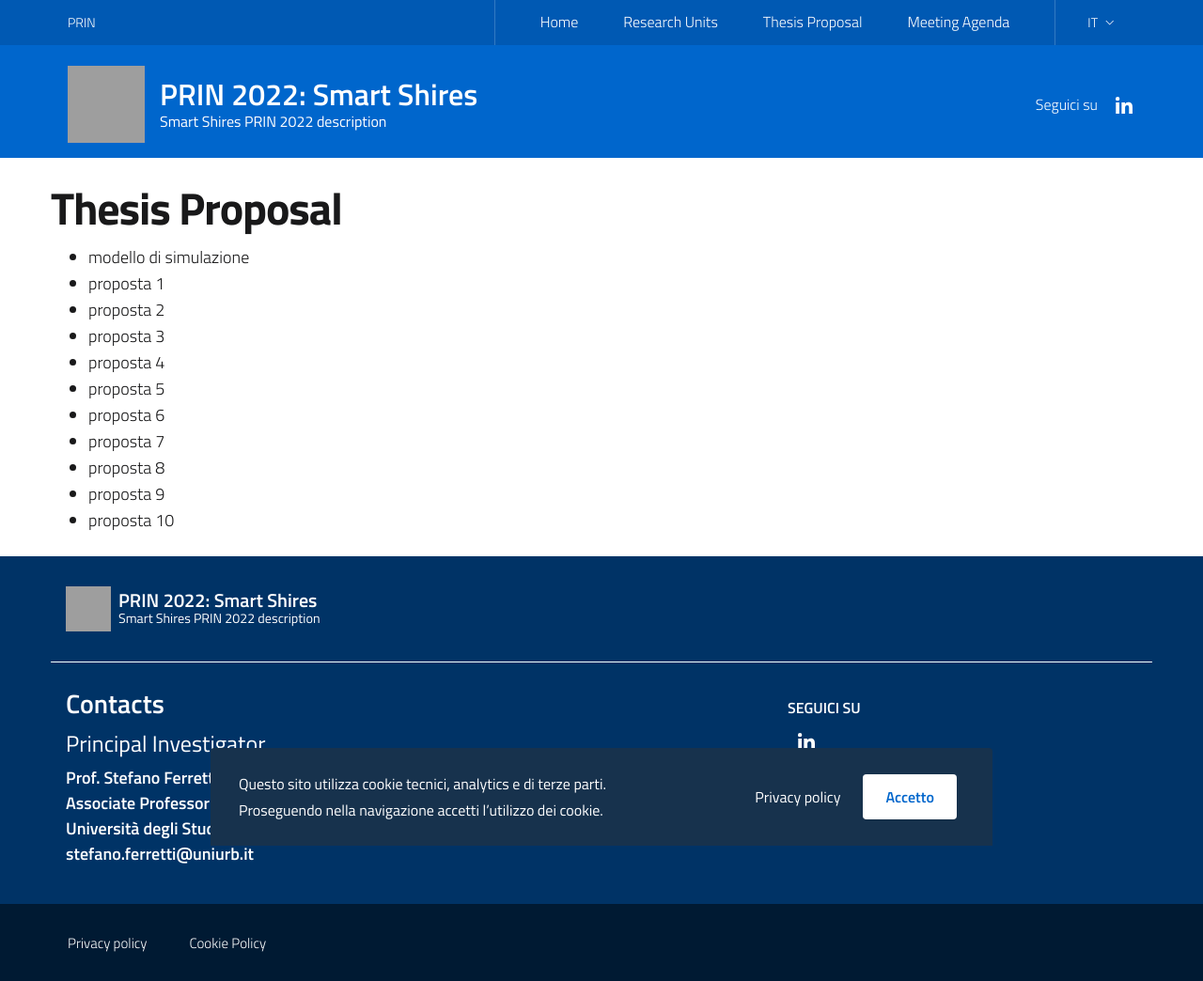
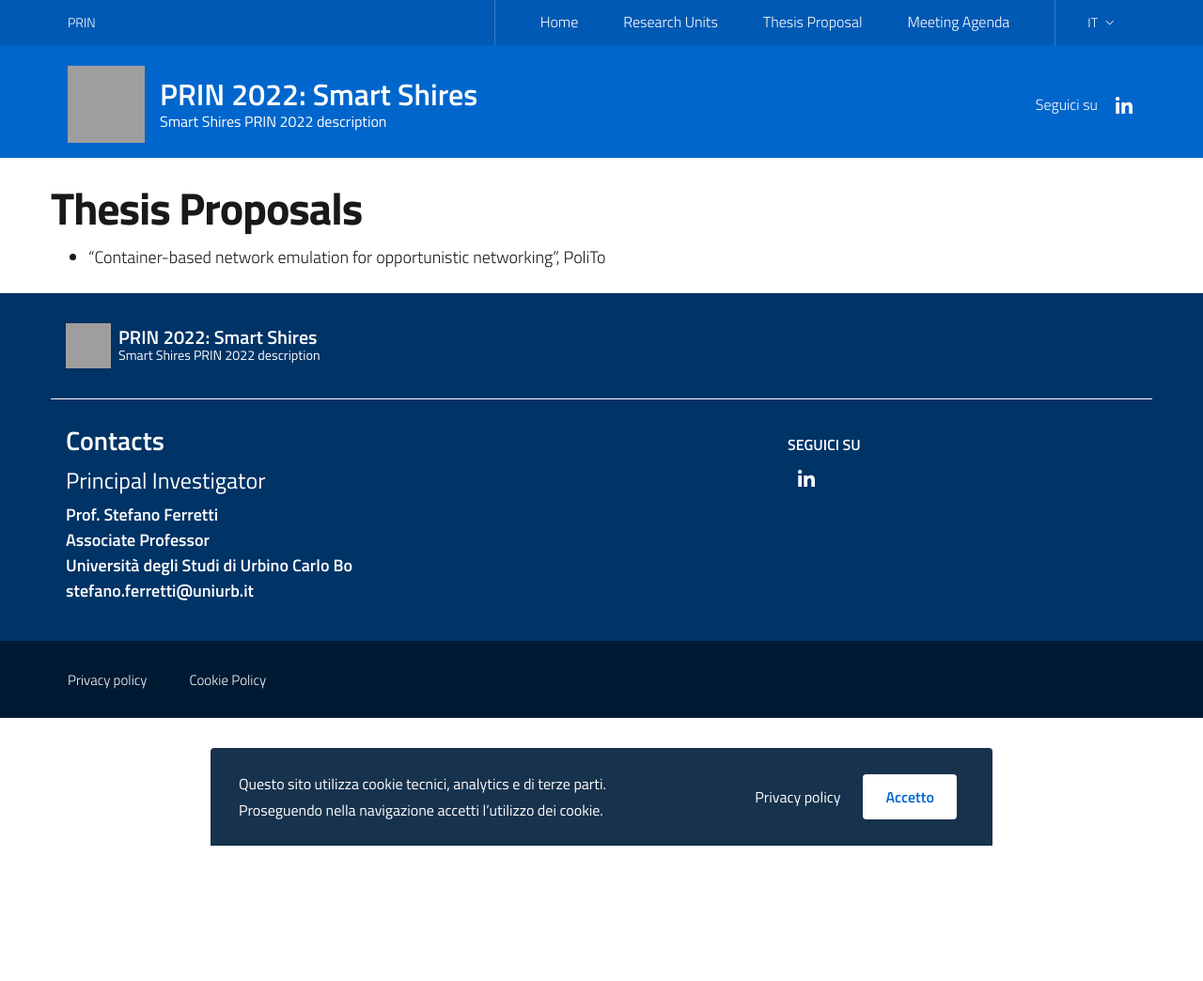
Before and after one commit to smartshires/smartshires.github.io, a Jekyll site: the page built from it/thesis-proposal.md, in a window 1280 px wide. Shown: the whole page at 94% size. Built offline with Jekyll 4.4.1, drawn with Linux system fonts in a browser that asks for light colours; after the commit the page ends 900 px from its top, so only the background shows below that; grey boxes are pictures that could not be loaded.

Commit message:
Update thesis-proposal.md

```diff
--- a/it/thesis-proposal.md
+++ b/it/thesis-proposal.md
@@ -1,19 +1,10 @@
 ---
 layout: page
-title: Thesis Proposal
+title: Thesis Proposals
 lang: it
-ref: thesis-proposal
-permalink: /it/thesis-proposal
+ref: thesis-proposals
+permalink: /it/thesis-proposals
 ---
 
-- modello di simulazione
-- proposta 1
-- proposta 2
-- proposta 3
-- proposta 4
-- proposta 5
-- proposta 6
-- proposta 7
-- proposta 8
-- proposta 9
-- proposta 10
+- "Container-based network emulation for opportunistic
+networking", PoliTo
```
